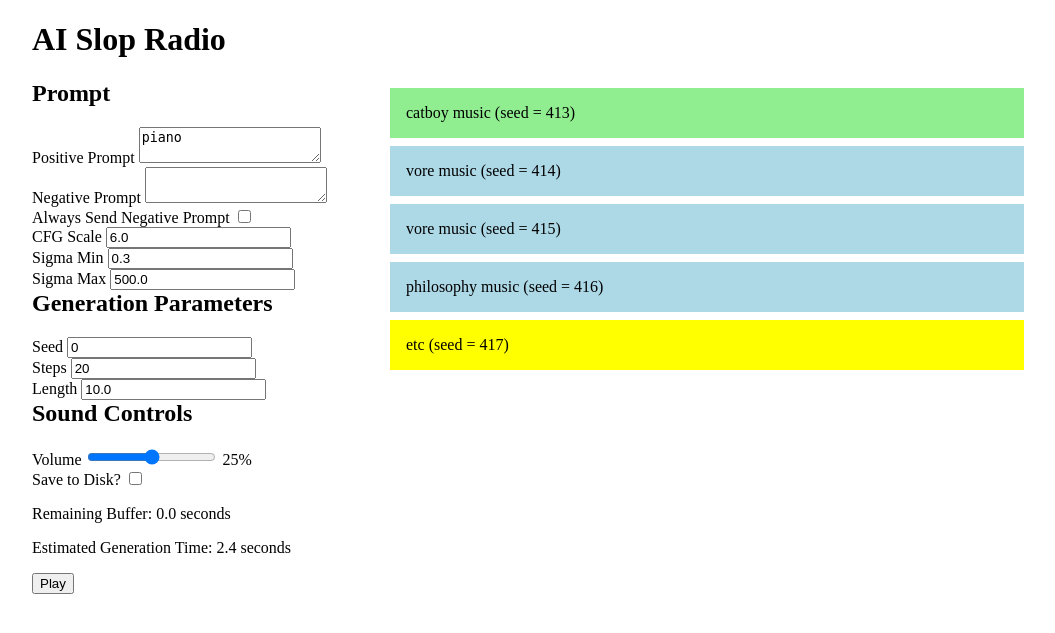
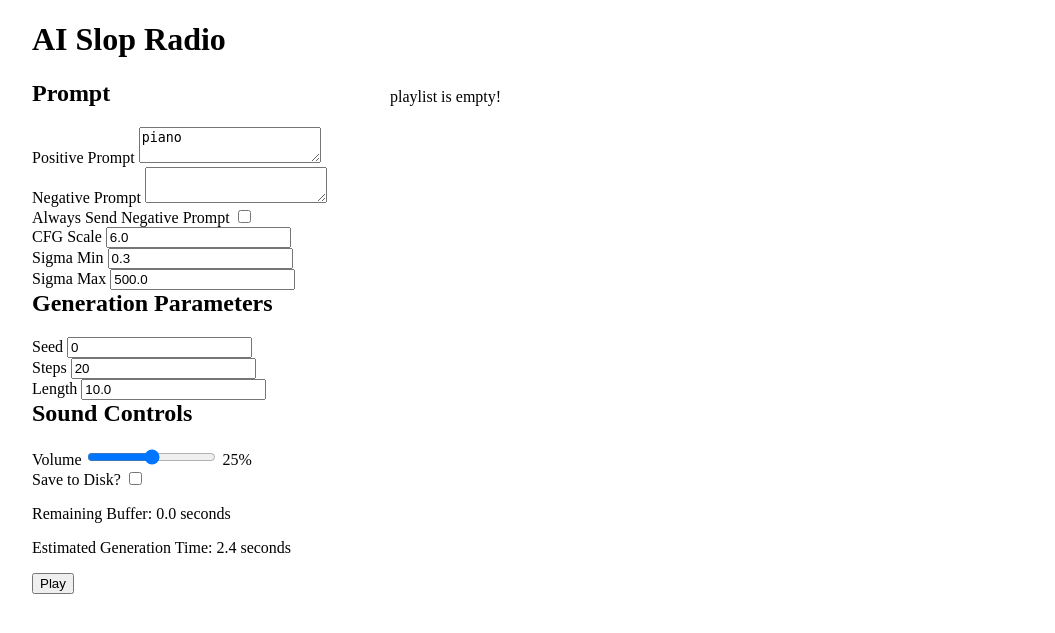
Before and after one commit to a2aaron/AI-Slop-Radio, a Flask app: page / in a window 1280 px wide. Shown: the top 633 px of the page, without its empty margins (108-1163 px from the left). Run offline with Flask 3, Linux system fonts and the light colour scheme.

Commit message:
Implement playlist queue feature.

```diff
--- a/static/main.css
+++ b/static/main.css
@@ -1,3 +1,7 @@
+* {
+    box-sizing: border-box;
+}
+
 body {
     max-width: 1000px;
     margin: 0 auto;
@@ -33,9 +37,25 @@ input:invalid {
     gap: 0.5em;
 }
 
-#queue-list > li {
+#queue-list li {
     padding: 1em;
 }
+
+#queue-list:empty::after {
+    content: "playlist is empty!";
+}
+
+[data-queue-state] {
+    transition: height 1s, padding 1s, background-color 1s;
+}
+
+#queue-list [data-queue-state="done"] {
+    background: red;
+    padding: 0;
+    height: 0;
+    overflow: hidden;
+}
+
 
 [data-queue-state="playing"] {
     background: lightgreen;
--- a/templates/main.html
+++ b/templates/main.html
@@ -71,13 +71,7 @@
             </section>
         </section>
         <section class="queue">
-            <ol id="queue-list">
-                <li data-queue-state="playing">catboy music (seed = 413)</li>
-                <li data-queue-state="queued">vore music (seed = 414)</li>
-                <li data-queue-state="queued">vore music (seed = 415)</li>
-                <li data-queue-state="queued">philosophy music (seed = 416)</li>
-                <li data-queue-state="generating">etc (seed = 417)</li>
-            </ol>
+            <ol id="queue-list"></ol>
         </section>
     </main>
 </body>
```
Also changed, not shown: static/main.js (+79 -17 lines), 1 other file.
